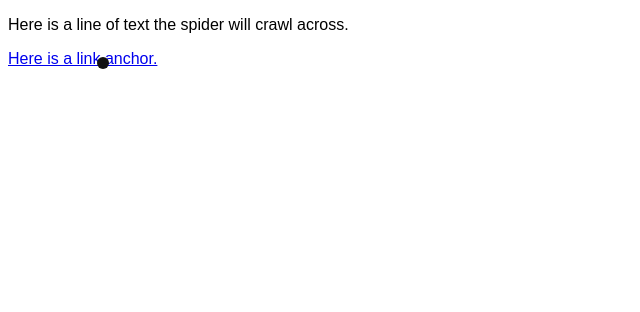
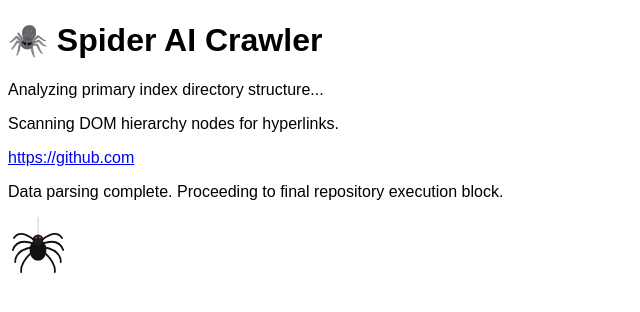
Before and after one commit to singhomkumar1119/Web-crawlers, a plain HTML site: page index.html in a window 1280 px wide. Shown: the whole page, without its empty margins (0-640 px from the left). Drawn offline with Linux system fonts and the light colour scheme.

Commit message:
Update title and content in index.html

```diff
--- a/index.html
+++ b/index.html
@@ -2,20 +2,48 @@
 <html lang="en">
 <head>
   <meta charset="UTF-8">
-  <title>Spider Web Crawler</title>
+  <meta name="viewport" content="width=device-width, initial-scale=1.0">
+  <title>Viral Reels Web Crawler</title>
   <link rel="stylesheet" href="styles.css">
 </head>
 <body>
+
   <div id="content">
-    <p class="target-line">Here is a line of text the spider will crawl across.</p>
-    <a href="#" class="target-line">Here is a link anchor.</a>
+    <h1 class="target-node">🕷️ Spider AI Crawler</h1>
+    <p class="target-node">Analyzing primary index directory structure...</p>
+    <div class="card target-node">
+      <p class="target-node">Scanning DOM hierarchy nodes for hyperlinks.</p>
+      <a href="#" class="target-node">https://github.com</a>
+    </div>
+    <p class="target-node">Data parsing complete. Proceeding to final repository execution block.</p>
   </div>
 
-  <!-- The Spider Sprite -->
-  <div id="spider" class="spider">
-    <div class="body"></div>
-    <div class="legs leg-left"></div>
-    <div class="legs leg-right"></div>
+  <!-- Procedural Multi-Joint SVG Spider Object -->
+  <div id="crawler-spider">
+    <svg viewBox="0 0 100 100" width="60" height="60">
+      <!-- Silk Dragline Thread -->
+      <line id="silk-thread" x1="50" y1="0" x2="50" y2="40" stroke="#ccc" stroke-width="1.5" />
+
+      <!-- Spider Abdomen & Head Body -->
+      <ellipse cx="50" cy="55" rx="14" ry="18" fill="#111" />
+      <circle cx="50" cy="38" r="9" fill="#1c1c1c" />
+
+      <!-- Left Side Jointed Legs -->
+      <path class="leg left-leg-1" d="M 43,38 Q 20,20 10,35" stroke="#111" stroke-width="3" fill="none" stroke-linecap="round"/>
+      <path class="leg left-leg-2" d="M 42,44 Q 15,35 8,55" stroke="#111" stroke-width="3" fill="none" stroke-linecap="round"/>
+      <path class="leg left-leg-3" d="M 42,50 Q 12,55 12,75" stroke="#111" stroke-width="3" fill="none" stroke-linecap="round"/>
+      <path class="leg left-leg-4" d="M 43,56 Q 20,75 22,92" stroke="#111" stroke-width="3" fill="none" stroke-linecap="round"/>
+
+      <!-- Right Side Jointed Legs -->
+      <path class="leg right-leg-1" d="M 57,38 Q 80,20 90,35" stroke="#111" stroke-width="3" fill="none" stroke-linecap="round"/>
+      <path class="leg right-leg-2" d="M 58,44 Q 85,35 92,55" stroke="#111" stroke-width="3" fill="none" stroke-linecap="round"/>
+      <path class="leg right-leg-3" d="M 58,50 Q 88,55 88,75" stroke="#111" stroke-width="3" fill="none" stroke-linecap="round"/>
+      <path class="leg right-leg-4" d="M 57,56 Q 80,75 78,92" stroke="#111" stroke-width="3" fill="none" stroke-linecap="round"/>
+
+      <!-- Glowing Eyes -->
+      <circle cx="47" cy="34" r="1.5" fill="#ff3b30" />
+      <circle cx="53" cy="34" r="1.5" fill="#ff3b30" />
+    </svg>
   </div>
 
   <script src="script.js"></script>
```
